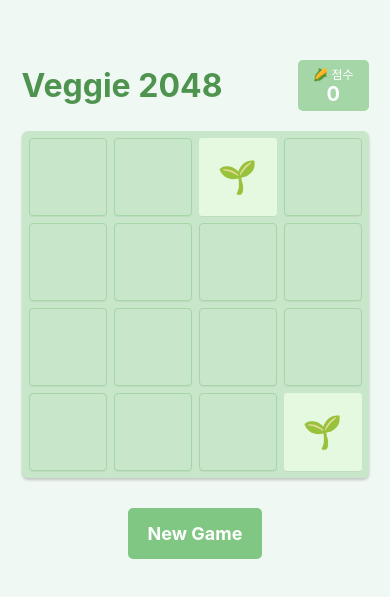
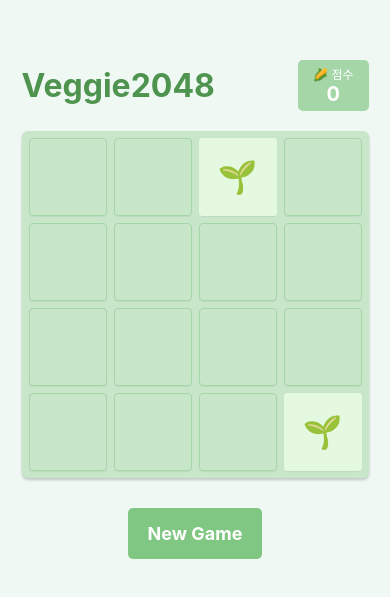
Before and after one commit to dayoon97/corn2048, a React Native app: screen / in a window 390 px wide. Shown: the part 113-710 px from the top of the page. Built offline with nearby package versions, Linux system fonts and the light colour scheme.

Commit message:
add ios & android

```diff
--- a/App.tsx
+++ b/App.tsx
@@ -204,7 +204,7 @@ const App = () => {
   return (
     <SafeAreaView style={styles.container}>
       <View style={styles.header}>
-        <Text style={styles.title}>Veggie 2048</Text>
+        <Text style={styles.title}>Veggie2048</Text>
         <View style={styles.scoreContainer}>
           <Text style={styles.scoreTitle}>🌽 점수</Text>
           <Text style={styles.score}>{score}</Text>
--- a/app.json
+++ b/app.json
@@ -1,4 +1,4 @@
 {
-  "name": "corn2048",
-  "displayName": "corn2048"
+  "name": "Veggie2048",
+  "displayName": "Veggie2048"
 }
--- a/package.json
+++ b/package.json
@@ -1,5 +1,5 @@
 {
-  "name": "corn2048",
+  "name": "Veggie2048",
   "version": "0.0.1",
   "private": true,
   "scripts": {
```
Also changed, not shown: 26 other files (tests, documents, lock files or other folders).
